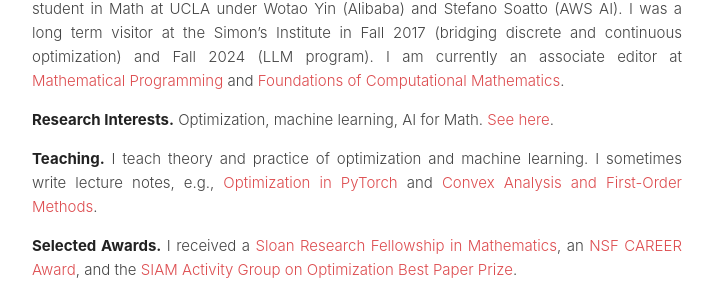
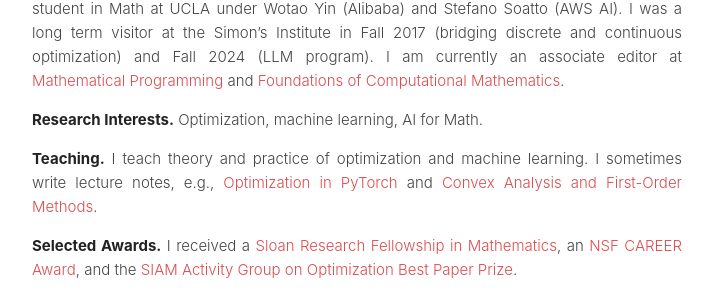
Before and after one commit to damek/damek.github.io, a Jekyll site: the page built from index.md, in a window 1280 px wide and 900 px high. Shown: the part 237-537 px from the top of the window, without its empty margins (283-996 px from the left). Built offline with Jekyll 4.4.1, drawn with Linux system fonts in a browser that asks for light colours.

Commit message:
removed link to research statement PDF from research interests section in index.md

```diff
--- a/index.md
+++ b/index.md
@@ -8,7 +8,7 @@ title: Damek Davis
 
 I'm an Associate Professor in Wharton's Department of Statistics and Data Science. I was previously an Associate Professor at Cornell ORIE, an NSF Postdoctoral Fellow, and a PhD student in Math at UCLA under Wotao Yin (Alibaba) and Stefano Soatto (AWS AI). I was a long term visitor at the Simon's Institute in Fall 2017 (bridging discrete and continuous optimization) and Fall 2024 (LLM program). I am currently an associate editor at <a href="https://www.springer.com/journal/10107">Mathematical Programming</a> and <a href="https://www.springer.com/journal/10208">Foundations of Computational Mathematics</a>.
 
-**Research Interests.** Optimization, machine learning, AI for Math. [See here](ResearchStatementDamekDavis.pdf).
+**Research Interests.** Optimization, machine learning, AI for Math.
 
 **Teaching.** I teach theory and practice of optimization and machine learning. I sometimes write lecture notes, e.g., [Optimization in PyTorch](STAT-4830) and [Convex Analysis and First-Order Methods](https://damek.github.io/teaching/orie6300/ORIE6300Fall2023notes.pdf).
 
```
